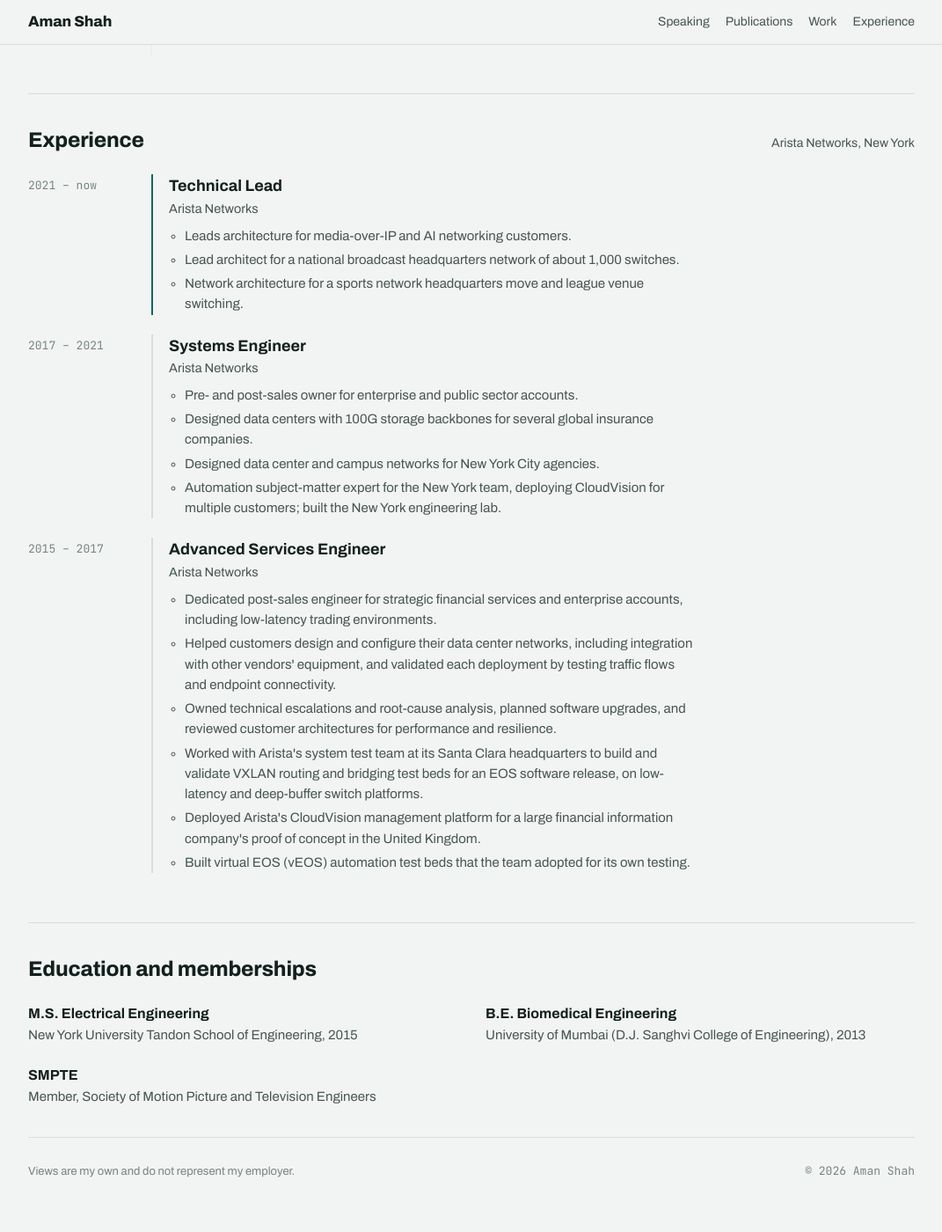
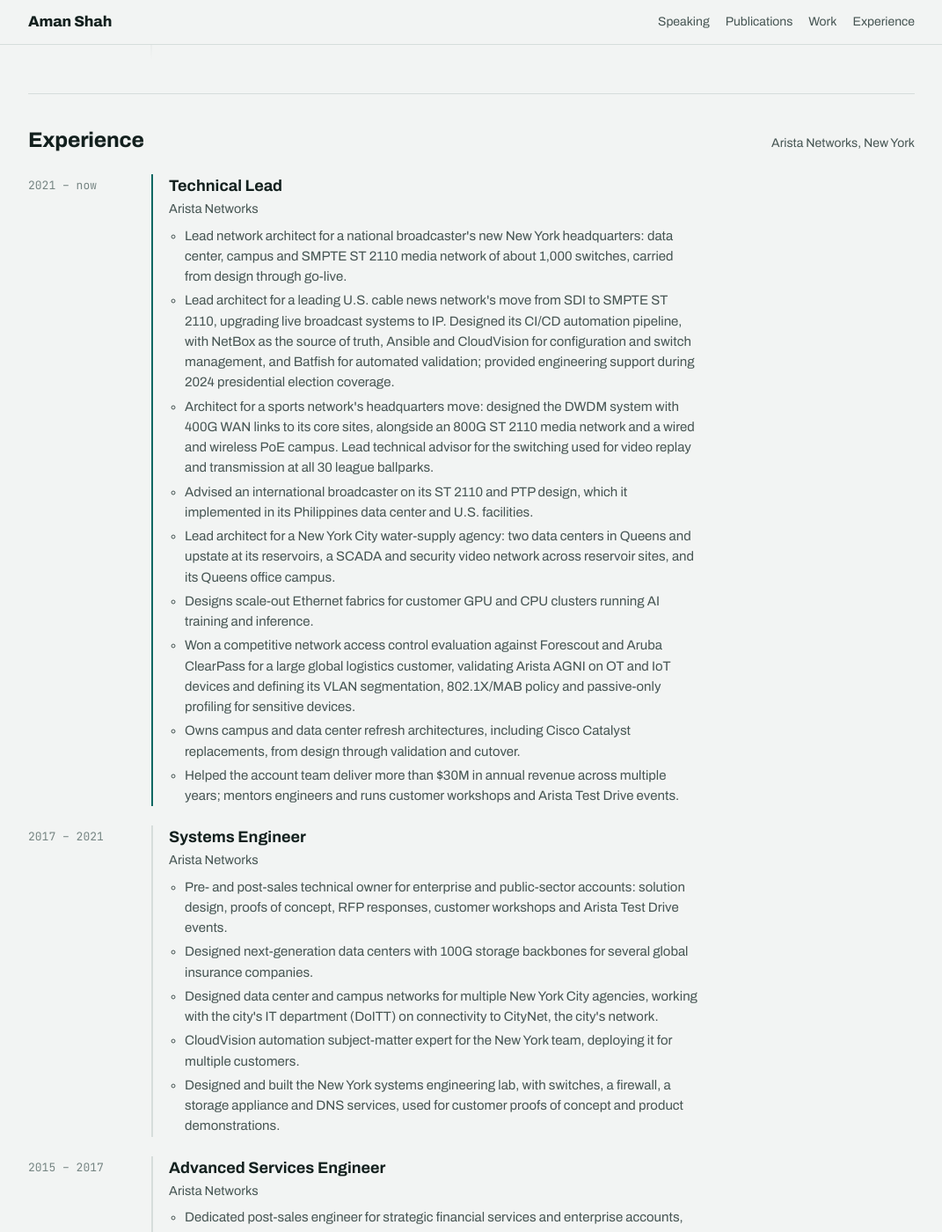
Before and after one commit to Amanshah91/amanshah91.github.io, a Jekyll site: the page built from index.html, in a window 1280 px wide and 1400 px high, scrolled down 4386 px. Shown: the whole window at 88% size, without its empty margins (104-1175 px from the left). Built offline with Jekyll 4.4.1, drawn with Linux system fonts in a browser that asks for light colours.

Commit message:
Experience: expand Systems Engineer and Technical Lead roles
Co-Authored-By: Claude Opus 5.5 <noreply@anthropic.com>
Claude-Session: https://claude.ai/code/session_016ECpXB9SB4zXKomSvGvhZo

```diff
--- a/index.html
+++ b/index.html
@@ -179,9 +179,15 @@ layout: default
           <h3>Technical Lead</h3>
           <p class="org">Arista Networks</p>
           <ul>
-            <li>Leads architecture for media-over-IP and AI networking customers.</li>
-            <li>Lead architect for a national broadcast headquarters network of about 1,000 switches.</li>
-            <li>Network architecture for a sports network headquarters move and league venue switching.</li>
+            <li>Lead network architect for a national broadcaster's new New York headquarters: data center, campus and SMPTE ST 2110 media network of about 1,000 switches, carried from design through go-live.</li>
+            <li>Lead architect for a leading U.S. cable news network's move from SDI to SMPTE ST 2110, upgrading live broadcast systems to IP. Designed its CI/CD automation pipeline, with NetBox as the source of truth, Ansible and CloudVision for configuration and switch management, and Batfish for automated validation; provided engineering support during 2024 presidential election coverage.</li>
+            <li>Architect for a sports network's headquarters move: designed the DWDM system with 400G WAN links to its core sites, alongside an 800G ST 2110 media network and a wired and wireless PoE campus. Lead technical advisor for the switching used for video replay and transmission at all 30 league ballparks.</li>
+            <li>Advised an international broadcaster on its ST 2110 and PTP design, which it implemented in its Philippines data center and U.S. facilities.</li>
+            <li>Lead architect for a New York City water-supply agency: two data centers in Queens and upstate at its reservoirs, a SCADA and security video network across reservoir sites, and its Queens office campus.</li>
+            <li>Designs scale-out Ethernet fabrics for customer GPU and CPU clusters running AI training and inference.</li>
+            <li>Won a competitive network access control evaluation against Forescout and Aruba ClearPass for a large global logistics customer, validating Arista AGNI on OT and IoT devices and defining its VLAN segmentation, 802.1X/MAB policy and passive-only profiling for sensitive devices.</li>
+            <li>Owns campus and data center refresh architectures, including Cisco Catalyst replacements, from design through validation and cutover.</li>
+            <li>Helped the account team deliver more than $30M in annual revenue across multiple years; mentors engineers and runs customer workshops and Arista Test Drive events.</li>
           </ul>
         </div>
       </li>
@@ -191,10 +197,11 @@ layout: default
           <h3>Systems Engineer</h3>
           <p class="org">Arista Networks</p>
           <ul>
-            <li>Pre- and post-sales owner for enterprise and public sector accounts.</li>
-            <li>Designed data centers with 100G storage backbones for several global insurance companies.</li>
-            <li>Designed data center and campus networks for New York City agencies.</li>
-            <li>Automation subject-matter expert for the New York team, deploying CloudVision for multiple customers; built the New York engineering lab.</li>
+            <li>Pre- and post-sales technical owner for enterprise and public-sector accounts: solution design, proofs of concept, RFP responses, customer workshops and Arista Test Drive events.</li>
+            <li>Designed next-generation data centers with 100G storage backbones for several global insurance companies.</li>
+            <li>Designed data center and campus networks for multiple New York City agencies, working with the city's IT department (DoITT) on connectivity to CityNet, the city's network.</li>
+            <li>CloudVision automation subject-matter expert for the New York team, deploying it for multiple customers.</li>
+            <li>Designed and built the New York systems engineering lab, with switches, a firewall, a storage appliance and DNS services, used for customer proofs of concept and product demonstrations.</li>
           </ul>
         </div>
       </li>
```
